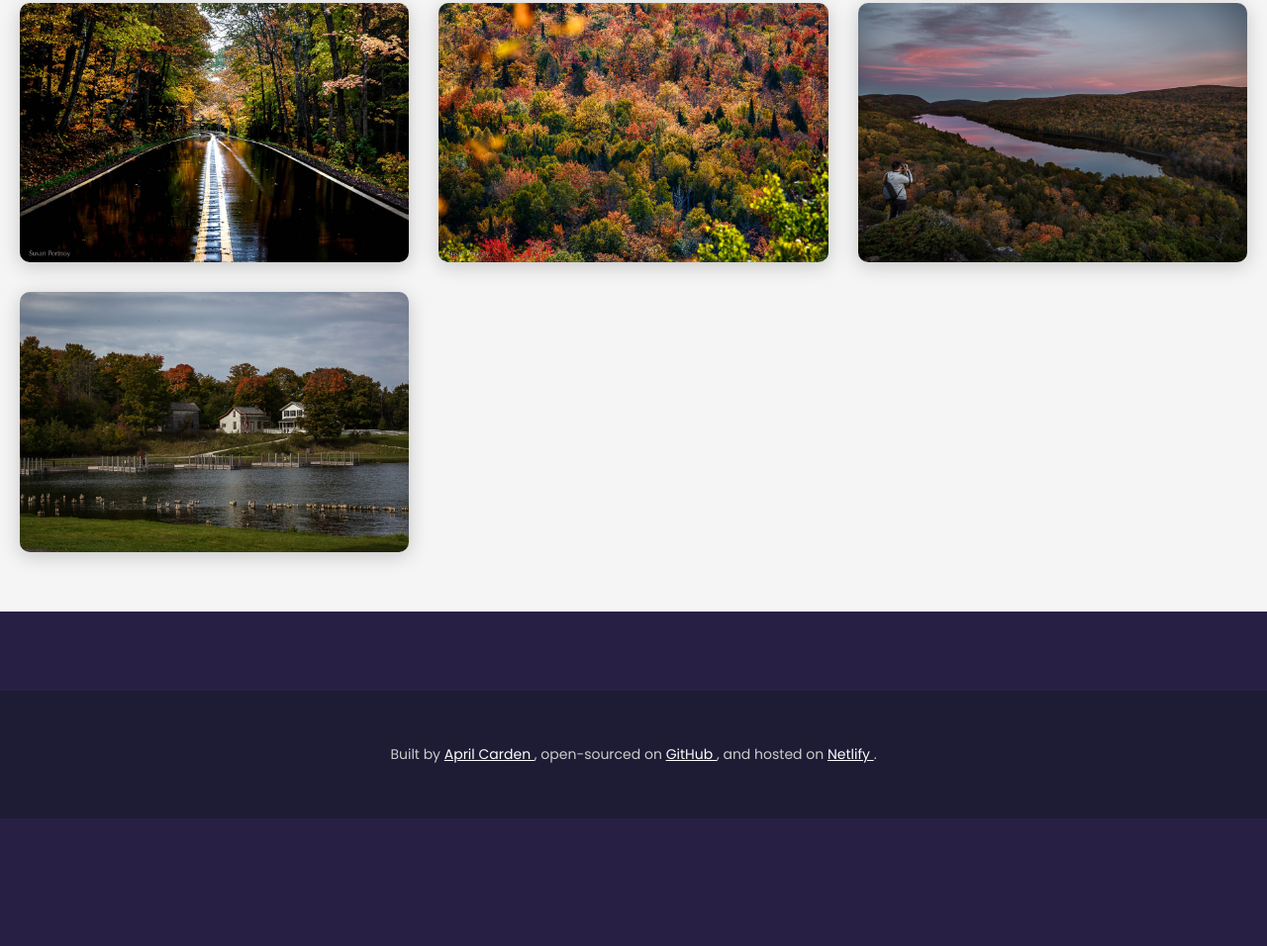
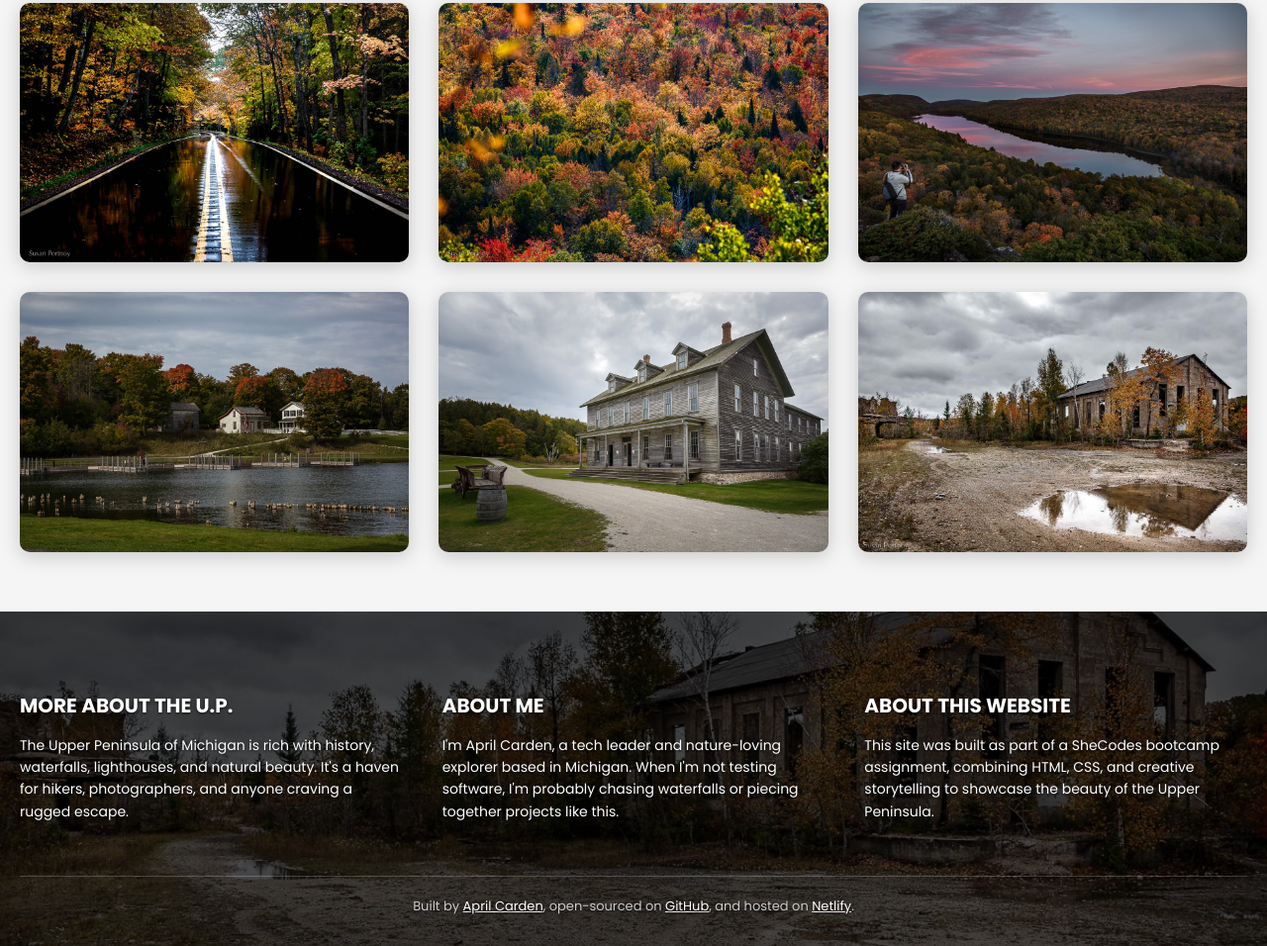
Before and after one commit to acarden44/roadtrip, a plain HTML site: page index.html in a window 1280 px wide. Shown: the part 1593-2549 px from the top of the page at 99% size. Before the commit the page ends 2420 px from the top, so only its background shows below. Drawn offline with Linux system fonts and the light colour scheme.

Commit message:
updating footer

```diff
--- a/index.html
+++ b/index.html
@@ -105,34 +105,70 @@
               Ruins on the Bay: Fayette's Forgotten Shore
             </div>
           </div>
+
+          <div class="card">
+            <img src="src/images/Fayette-.jpg" alt="Fayette Overview" />
+            <div class="caption">
+              Fayette Overview: Industrial Echoes by the Shore
+            </div>
+          </div>
+
+          <div class="card">
+            <img src="src/images/Fiborn Quarry.jpg" alt="Fiborn Quarry" />
+            <div class="caption">Fiborn Quarry: Limestone and Legends</div>
+          </div>
         </div>
       </section>
 
       <footer class="footer">
-        <p>
+        <div class="footer-grid">
+          <div class="footer-section">
+            <h3>More About the U.P.</h3>
+            <p>
+              The Upper Peninsula of Michigan is rich with history, waterfalls,
+              lighthouses, and natural beauty. It's a haven for hikers,
+              photographers, and anyone craving a rugged escape.
+            </p>
+          </div>
+          <div class="footer-section">
+            <h3>About Me</h3>
+            <p>
+              I'm April Carden, a tech leader and nature-loving explorer based
+              in Michigan. When I'm not testing software, I'm probably chasing
+              waterfalls or piecing together projects like this.
+            </p>
+          </div>
+          <div class="footer-section">
+            <h3>About This Website</h3>
+            <p>
+              This site was built as part of a SheCodes bootcamp assignment,
+              combining HTML, CSS, and creative storytelling to showcase the
+              beauty of the Upper Peninsula.
+            </p>
+          </div>
+        </div>
+
+        <div class="footer-credit">
           Built by
           <a
             href="https://github.com/aprilcarden"
             target="_blank"
             rel="noopener noreferrer"
-          >
-            April Carden </a
+            >April Carden</a
           >, open-sourced on
           <a
             href="https://github.com/acarden44/roadtrip"
             target="_blank"
             rel="noopener noreferrer"
-          >
-            GitHub </a
+            >GitHub</a
           >, and hosted on
           <a
             href="https://cardenroadtrip.netlify.app/"
             target="_blank"
             rel="noopener noreferrer"
-          >
-            Netlify </a
+            >Netlify</a
           >.
-        </p>
+        </div>
       </footer>
     </div>
   </body>
--- a/src/style.css
+++ b/src/style.css
@@ -130,20 +130,49 @@ header a:hover {
 }
 
 .footer {
-  text-align: center;
-  padding: 40px 20px;
-  font-size: 14px;
-  color: #ccc;
-  background-color: #1e1b35;
-  margin-top: 80px;
+  background-image: linear-gradient(rgba(0, 0, 0, 0.7), rgba(0, 0, 0, 0.7)),
+    url("images/Fiborn Quarry.jpg");
+  background-size: cover;
+  background-position: center;
+  color: white;
+  padding: 60px 20px 30px;
+  text-shadow: 0 1px 3px rgba(0, 0, 0, 0.8);
 }
 
-.footer a {
+.footer-grid {
+  display: grid;
+  grid-template-columns: repeat(auto-fit, minmax(250px, 1fr));
+  gap: 40px;
+  margin-bottom: 40px;
+}
+
+.footer-section h3 {
+  font-size: 20px;
+  margin-bottom: 10px;
+  font-weight: 700;
+  text-transform: uppercase;
+}
+
+.footer-section p {
+  font-size: 14px;
+  line-height: 1.6;
+}
+
+.footer-credit {
+  text-align: center;
+  font-size: 13px;
+  color: #ccc;
+  border-top: 1px solid rgba(255, 255, 255, 0.2);
+  padding-top: 20px;
+  margin-top: 30px;
+}
+
+.footer-credit a {
   color: #fff;
   text-decoration: underline;
 }
 
-.footer a:hover {
+.footer-credit a:hover {
   color: #ffdf6c;
 }
 
```
